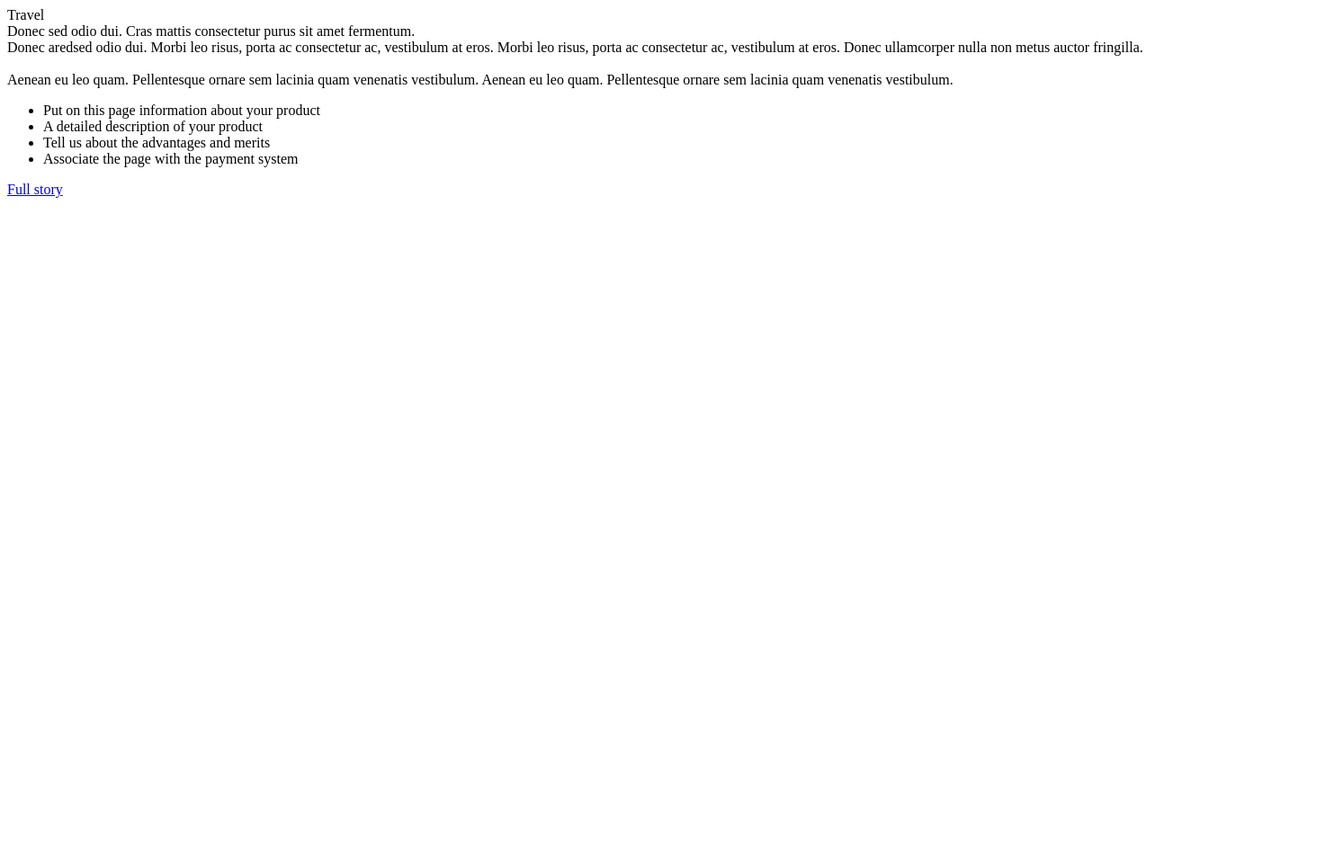
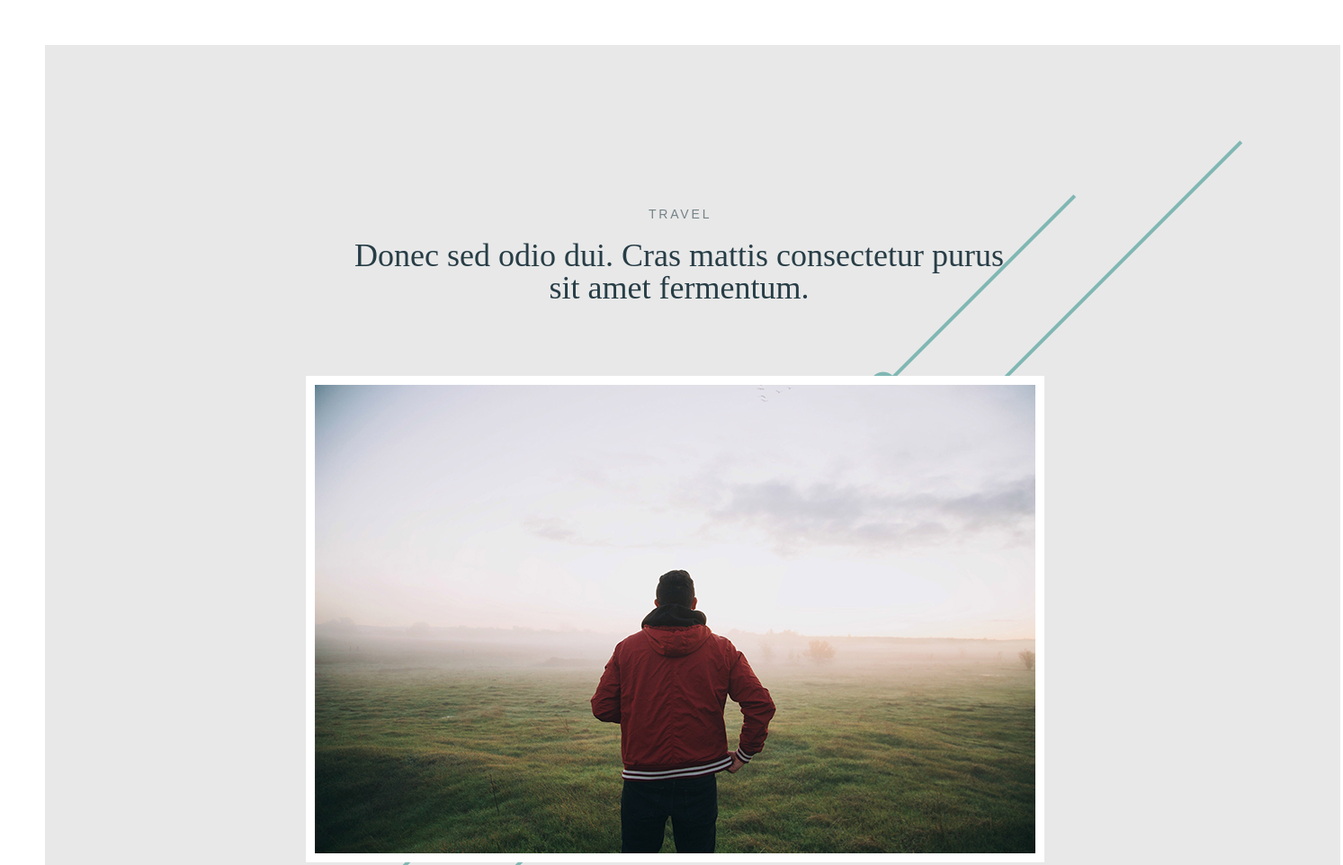
Before and after one commit to megamott/HTML-projects, a plain HTML site: page project-1.html in a window 1280 px wide. Shown: the top 962 px of the page at 90% size, 1493 px wide, since content can reach past the window. Before the commit the page ends 800 px from the top, so only its background shows below. Drawn offline with Linux system fonts and the light colour scheme; the site is published under a folder, as on GitHub Pages, so addresses that start at the root find nothing.

Commit message:
Fixed bugs with opening files.

```diff
--- a/project-1.html
+++ b/project-1.html
@@ -5,7 +5,7 @@
   <meta charset="UTF-8" />
   <meta name="viewport" content="width=device-width, initial-scale=1.0" />
   <title>Document</title>
-  <link rel="stylesheet" href="/css/project-1-style.css">
+  <link rel="stylesheet" href="css/project-1-style.css">
 </head>
 
 <body>
```
Also changed, not shown: project-2.html (+1 -1 lines).
